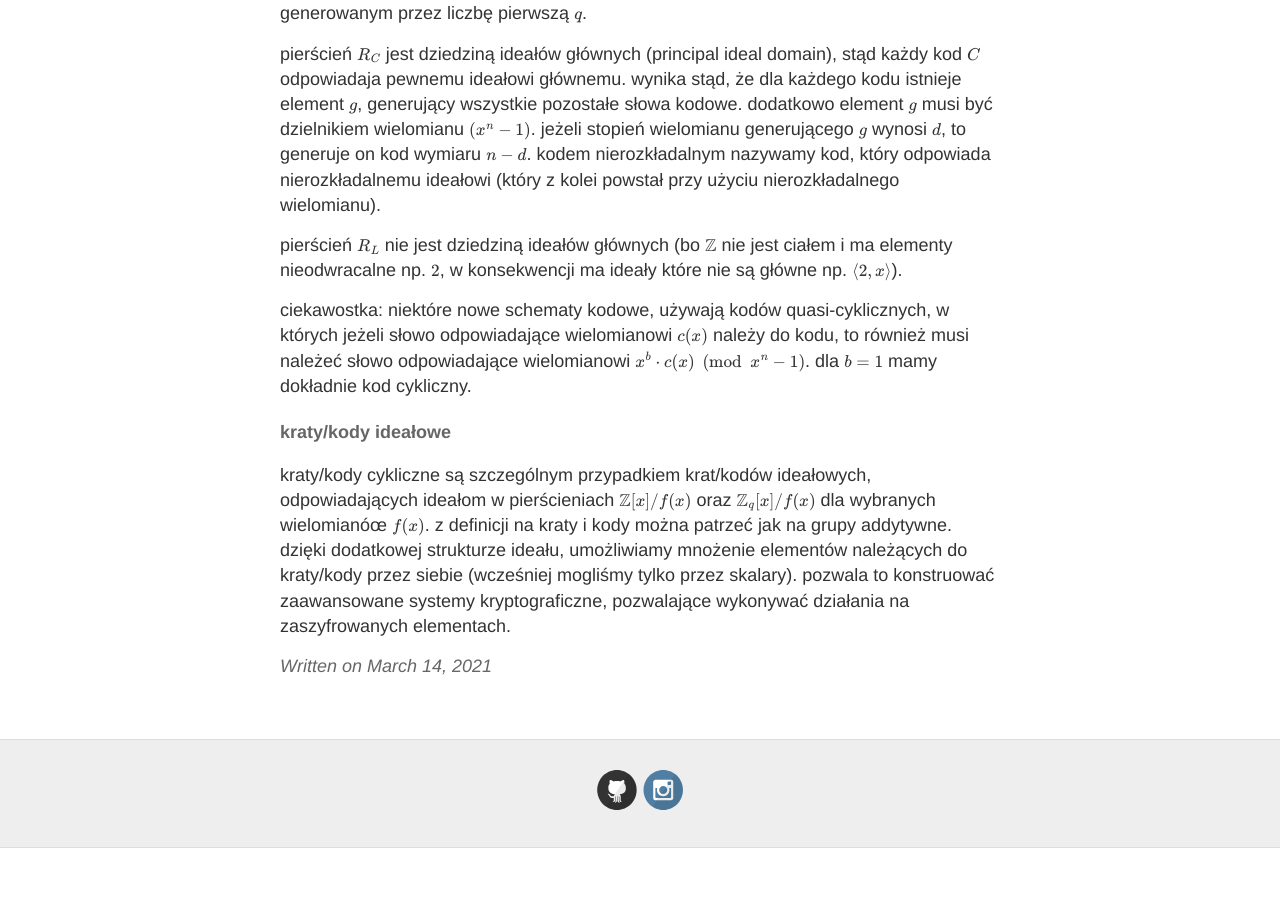
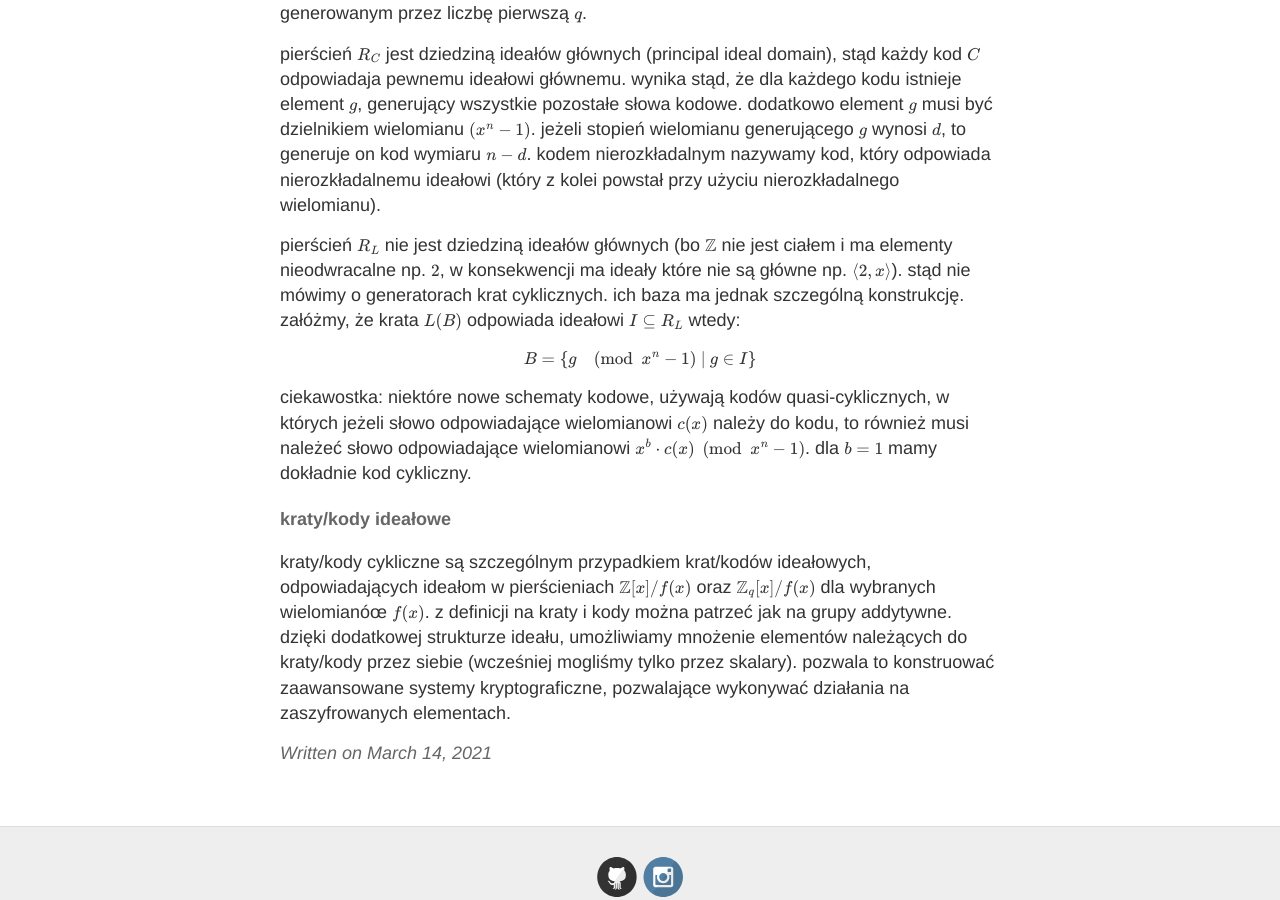
Before and after one commit to keIpie/keIpie.github.io, a Jekyll site: the page built from pq/_posts/2021-3-14-kraty-kody.md, in a window 1280 px wide and 900 px high, scrolled down 3901 px. Built offline with Jekyll 4.4.1, drawn with Linux system fonts in a browser that asks for light colours; formulas are drawn with MathJax 3; before the commit the page ends 4749 px from its top, so only the background shows below that.

Commit message:
saber lwr

```diff
--- a/pq/_posts/2021-3-14-kraty-kody.md
+++ b/pq/_posts/2021-3-14-kraty-kody.md
@@ -136,7 +136,10 @@ wielomianu $(x^n-1)$. jeżeli stopień wielomianu generującego $g$ wynosi $d$,
 kod, który odpowiada nierozkładalnemu ideałowi (który z kolei powstał przy użyciu nierozkładalnego wielomianu).
 
 pierścień $R_L$ nie jest dziedziną ideałów głównych (bo $\mathbb{Z}$ nie jest ciałem i ma elementy nieodwracalne np. $2$, w konsekwencji ma ideały
-które nie są główne np. $\langle 2,x \rangle$).
+które nie są główne np. $\langle 2,x \rangle$). stąd nie mówimy o generatorach krat cyklicznych. ich baza ma jednak szczególną konstrukcję.
+załóżmy, że krata $L(B)$ odpowiada ideałowi $I \subseteq R_L$ wtedy:
+
+$$ B = \{ g \pmod{x^n-1} ~|~ g \in I \}$$
 
 ciekawostka: niektóre nowe schematy kodowe, używają kodów quasi-cyklicznych, w których jeżeli słowo odpowiadające wielomianowi $c(x)$
 należy do kodu, to również musi należeć słowo odpowiadające wielomianowi $x^b \cdot c(x) \pmod{x^n-1}$. dla $b=1$ mamy dokładnie kod cykliczny.
```
